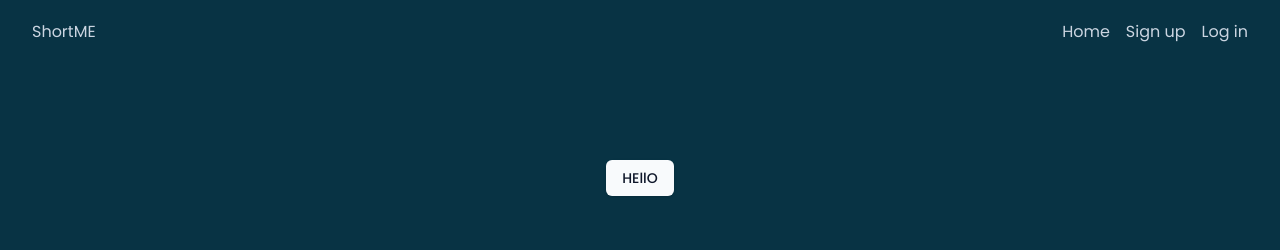
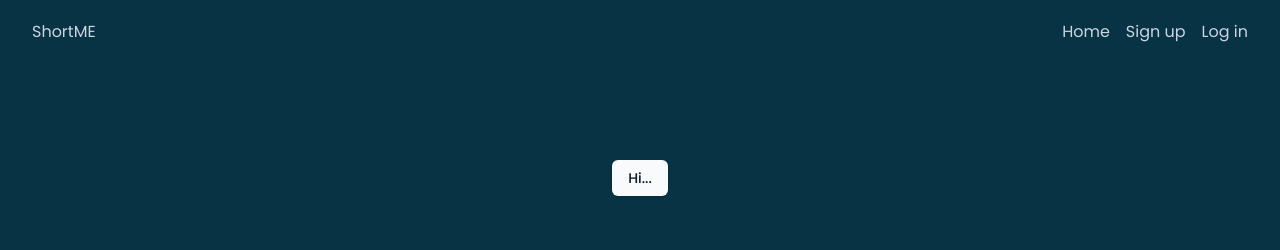
Before and after one commit to gurupawar/url_shortner-frontend, a Next.js app in the folder frontend/: page / in a window 1280 px wide. Shown: the top 250 px of the page. Built offline with nearby package versions, Linux system fonts and the light colour scheme.

Commit message:
Update page.tsx

```diff
--- a/frontend/src/app/page.tsx
+++ b/frontend/src/app/page.tsx
@@ -6,7 +6,8 @@ export default function Home() {
       className="flex min-h-screen flex-col items-center justify-between p-24"
       style={{ minHeight: "calc(100vh - 112px)" }}
     >
-      <Button>HEllO</Button>
+
+      <Button>Hi...</Button>
     </main>
   );
 }
```
